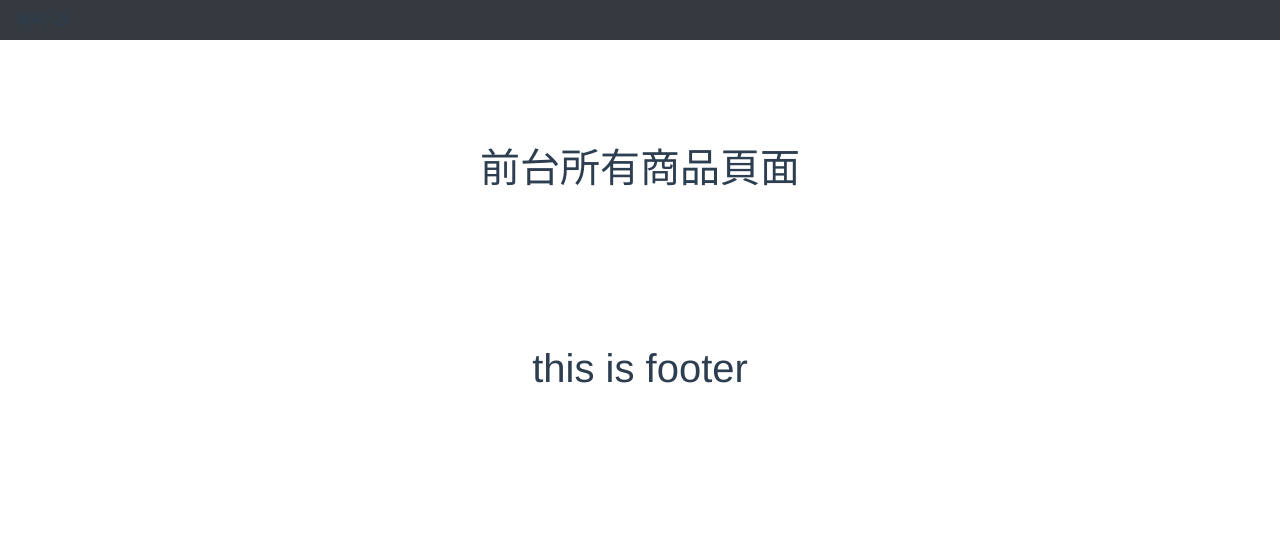
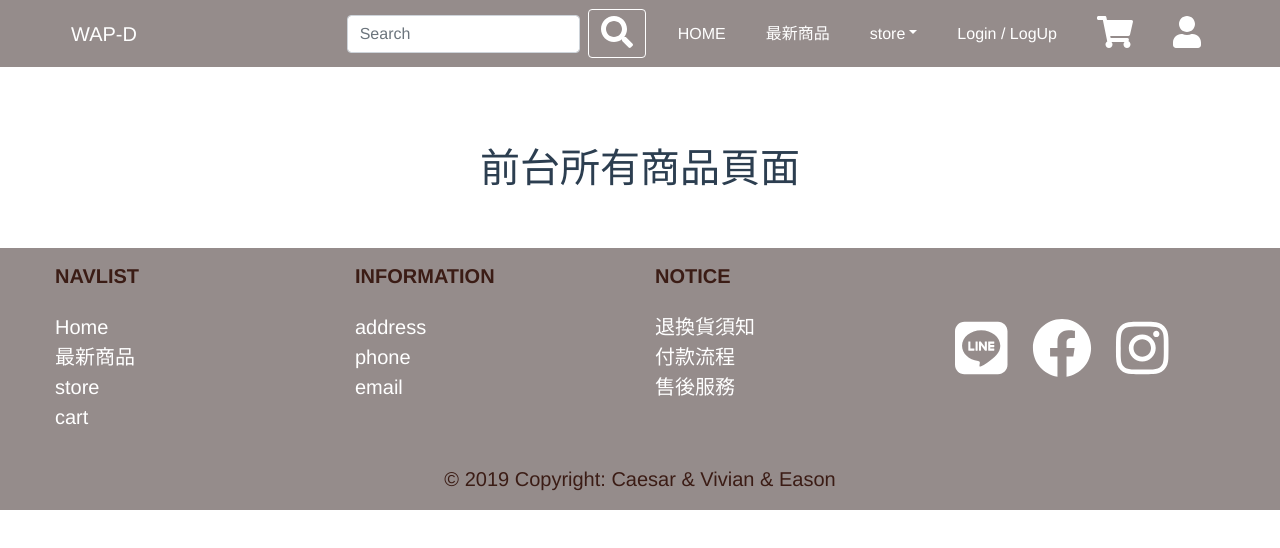
Before and after one commit to newman0934/wapd-frontend, a Vue app: page /#/products in a window 1280 px wide. Shown: the top 548 px of the page. Built offline with nearby package versions, Linux system fonts and the light colour scheme.

Commit message:
feature: footer/nav

```diff
--- a/package.json
+++ b/package.json
@@ -8,6 +8,11 @@
     "lint": "vue-cli-service lint"
   },
   "dependencies": {
+    "@fortawesome/fontawesome-svg-core": "^1.2.26",
+    "@fortawesome/free-brands-svg-icons": "^5.12.0",
+    "@fortawesome/free-regular-svg-icons": "^5.12.0",
+    "@fortawesome/free-solid-svg-icons": "^5.12.0",
+    "@fortawesome/vue-fontawesome": "^0.1.8",
     "bootstrap": "^4.4.1",
     "core-js": "^3.4.3",
     "jquery": "^3.4.1",
--- a/src/components/footer.vue
+++ b/src/components/footer.vue
@@ -1,5 +1,95 @@
 <template>
-      <div class="container py-5">
-    <h1 class="mt-5">this is footer</h1>
+<footer class="page-footer font-small indigo">
+  <div class="container text-center text-md-left">
+    <div class="row">
+      <div class="col-md-3 mx-auto">
+        <h5 class="font-weight-bold text-uppercase mt-3 mb-4">NavList</h5>
+        <ul class="list-unstyled">
+          <li>
+            <a href="#!">Home</a>
+          </li>
+          <li>
+            <a href="#!">最新商品</a>
+          </li>
+          <li>
+            <a href="#!">store</a>
+          </li>
+          <li>
+            <a href="#!">cart</a>
+          </li>
+        </ul>
+      </div>
+
+      <hr class="clearfix w-100 d-md-none">
+
+      <!-- Grid column -->
+      <div class="col-md-3 mx-auto">
+
+        <!-- Links -->
+        <h5 class="font-weight-bold text-uppercase mt-3 mb-4">information</h5>
+
+        <ul class="list-unstyled">
+          <li>
+            <a href="#!">address</a>
+          </li>
+          <li>
+            <a href="#!">phone</a>
+          </li>
+          <li>
+            <a href="#!">email</a>
+          </li>
+        </ul>
+
+      </div>
+      <!-- Grid column -->
+
+      <hr class="clearfix w-100 d-md-none">
+
+      <!-- Grid column -->
+      <div class="col-md-3 mx-auto">
+
+        <!-- Links -->
+        <h5 class="font-weight-bold text-uppercase mt-3 mb-4">Notice</h5>
+
+        <ul class="list-unstyled">
+          <li>
+            <a href="#">退換貨須知</a>
+          </li>
+          <li>
+            <a href="#">付款流程</a>
+          </li>
+          <li>
+            <a href="#">售後服務</a>
+          </li>
+        </ul>
+      </div>
+      <hr class="w-100 d-md-none">
+      <div class="row col-md-3 m-auto">
+        <div><a class="mr-4" href="#"><font-awesome-icon :icon="['fab', 'line']" size="3x" /></a></div>
+        <div><a class="mr-4" href="#"><font-awesome-icon :icon="['fab', 'facebook']" size="3x" /></a></div>
+        <div><a class="mr-4" href="#"><font-awesome-icon :icon="['fab', 'instagram']" size="3x" /></a></div>
+      </div>
+    </div>
   </div>
+
+  <div class="footer-copyright text-center py-3">© 2019 Copyright:
+    <span>Caesar & Vivian & Eason</span>
+  </div>
+</footer>
 </template>
+<style>
+footer{
+  background-color: #958C8B;
+  color: #3b1c15;
+  font-size: 20px;
+}
+
+footer a{
+color:#ffffff;
+transition: all 0.5s;
+}
+
+footer a:hover{
+  color:#3b1c15;
+}
+</style>
--- a/src/components/navigation.vue
+++ b/src/components/navigation.vue
@@ -1,3 +1,84 @@
 <template>
-    <nav class="navbar navbar-expand-lg fixed-top navbar-dark bg-dark">WAP-D</nav>
+	<div class="navigation-wrap start-header start-style fixed-top">
+		<div class="container">
+			<div class="row">
+				<div class="col-12">
+					<nav class="navbar navbar-expand-md ">
+
+						<a class="navbar-brand" href="#">WAP-D</a>
+
+						<button class="navbar-toggler" type="button" data-toggle="collapse" data-target="#navbarSupportedContent" aria-controls="navbarSupportedContent" aria-expanded="false" aria-label="Toggle navigation">
+							<font-awesome-icon class="bar" icon="bars" size="2x" />
+						</button>
+
+						<div class="collapse navbar-collapse" id="navbarSupportedContent">
+							<ul class="navbar-nav ml-auto">
+                                <li class="nav-item pl-4 m-auto">
+                                    <form class="form-inline search">
+                                        <input class="form-control mr-sm-2" type="search" placeholder="Search" aria-label="Search">
+                                        <button class="btn btn-outline-success" type="submit"><font-awesome-icon icon="search" size="2x" /></button>
+                                    </form>
+                                </li>
+								<li class="nav-item pl-4 my-auto ">
+									<a class="nav-link" href="#">HOME</a>
+								</li>
+								<li class="nav-item pl-4 my-auto pl-md-0 ml-0 ml-md-4">
+									<a class="nav-link" href="#">最新商品</a>
+								</li>
+
+								<li class="nav-item dropdown my-auto pl-4 pl-md-0 ml-0 ml-md-4">
+									<a class="nav-link dropdown-toggle" data-toggle="dropdown" href="#" role="button" aria-haspopup="true" aria-expanded="false">store</a>
+									<div class="dropdown-menu" aria-labelledby="navbarDropdown">
+										<a class="dropdown-item" href="#">Web Design</a>
+										<a class="dropdown-item" href="#">Web Development</a>
+										<a class="dropdown-item" href="#">SEO</a>
+										<a class="dropdown-item" href="#">AI Development</a>
+									</div>
+								</li>
+                                <li class="nav-item pl-4 my-auto pl-md-0 ml-0 ml-md-4">
+									<a class="nav-link" href="#">Login / LogUp</a>
+								</li>
+								<li class="nav-item pl-4 my-auto pl-md-0 ml-0 ml-md-4">
+									<a class="nav-link" href="#"><font-awesome-icon icon="shopping-cart" size="2x" /></a>
+								</li>
+                                <li class="nav-item pl-4 my-auto pl-md-0 ml-0 ml-md-4">
+									<a class="nav-link" href="#"><font-awesome-icon icon="user" size="2x" /></a>
+								</li>
+							</ul>
+						</div>
+					</nav>
+				</div>
+			</div>
+		</div>
+	</div>
+
 </template>
+<style>
+.container{
+    max-width: 1200px;
+}
+.navigation-wrap {
+  background-color: #958C8B;
+  font-size: 16px;
+}
+.navigation-wrap a, .navigation-wrap .navbar-toggler-icon, .bar {
+  color: #ffffff;
+}
+.navigation-wrap a:hover, .navigation-wrap .bar:hover {
+  color: #3b1c15;
+  transition: all 0.5s;
+}
+
+.search .btn-outline-success{
+    color:white;
+    border-color: white;
+    transition: all 0.5s;
+}
+
+.search .btn-outline-success:hover{
+    color:#3b1c15;
+    border-color: #3b1c15;
+    background-color: #958C8B;
+}
+
+</style>
--- a/src/main.js
+++ b/src/main.js
@@ -1,6 +1,18 @@
 import Vue from 'vue'
 import App from './App.vue'
 import router from './router'
+import { library } from '@fortawesome/fontawesome-svg-core'
+import { faUser } from '@fortawesome/free-solid-svg-icons'
+import { faSearch } from '@fortawesome/free-solid-svg-icons'
+import { faBars } from '@fortawesome/free-solid-svg-icons'
+import { faShoppingCart } from '@fortawesome/free-solid-svg-icons'
+import { faFacebook } from "@fortawesome/free-brands-svg-icons"
+import { faLine } from "@fortawesome/free-brands-svg-icons"
+import { faInstagram } from "@fortawesome/free-brands-svg-icons"
+import { FontAwesomeIcon } from '@fortawesome/vue-fontawesome'
+
+library.add(faUser, faSearch, faBars, faShoppingCart, faFacebook, faLine, faInstagram);
+Vue.component('font-awesome-icon', FontAwesomeIcon)
 
 Vue.config.productionTip = false
 
--- a/src/views/index.vue
+++ b/src/views/index.vue
@@ -1,6 +1,16 @@
 <template>
   <div class="container py-5">
     <h1 class="mt-5">首頁</h1>
+    <h1 class="mt-5">首頁</h1>
+    <h1 class="mt-5">首頁</h1>
+    <h1 class="mt-5">首頁</h1>
+    <h1 class="mt-5">首頁</h1>
+    <h1 class="mt-5">首頁</h1>
+    <h1 class="mt-5">首頁</h1>
+    <h1 class="mt-5">首頁</h1>
+    <h1 class="mt-5">首頁</h1>
+    <h1 class="mt-5">首頁</h1><h1 class="mt-5">首頁</h1><h1 class="mt-5">首頁</h1><h1 class="mt-5">首頁</h1><h1 class="mt-5">首頁</h1><h1 class="mt-5">首頁</h1><h1 class="mt-5">首頁</h1><h1 class="mt-5">首頁</h1><h1 class="mt-5">首頁</h1><h1 class="mt-5">首頁</h1><h1 class="mt-5">首頁</h1><h1 class="mt-5">首頁</h1><h1 class="mt-5">首頁</h1><h1 class="mt-5">首頁</h1><h1 class="mt-5">首頁</h1><h1 class="mt-5">首頁</h1><h1 class="mt-5">首頁</h1><h1 class="mt-5">首頁</h1><h1 class="mt-5">首頁</h1><h1 class="mt-5">首頁</h1><h1 class="mt-5">首頁</h1><h1 class="mt-5">首頁</h1><h1 class="mt-5">首頁</h1><h1 class="mt-5">首頁</h1>
+
   </div>
 
 </template>
```
Also changed, not shown: 1 other file (tests, documents, lock files or other folders).
